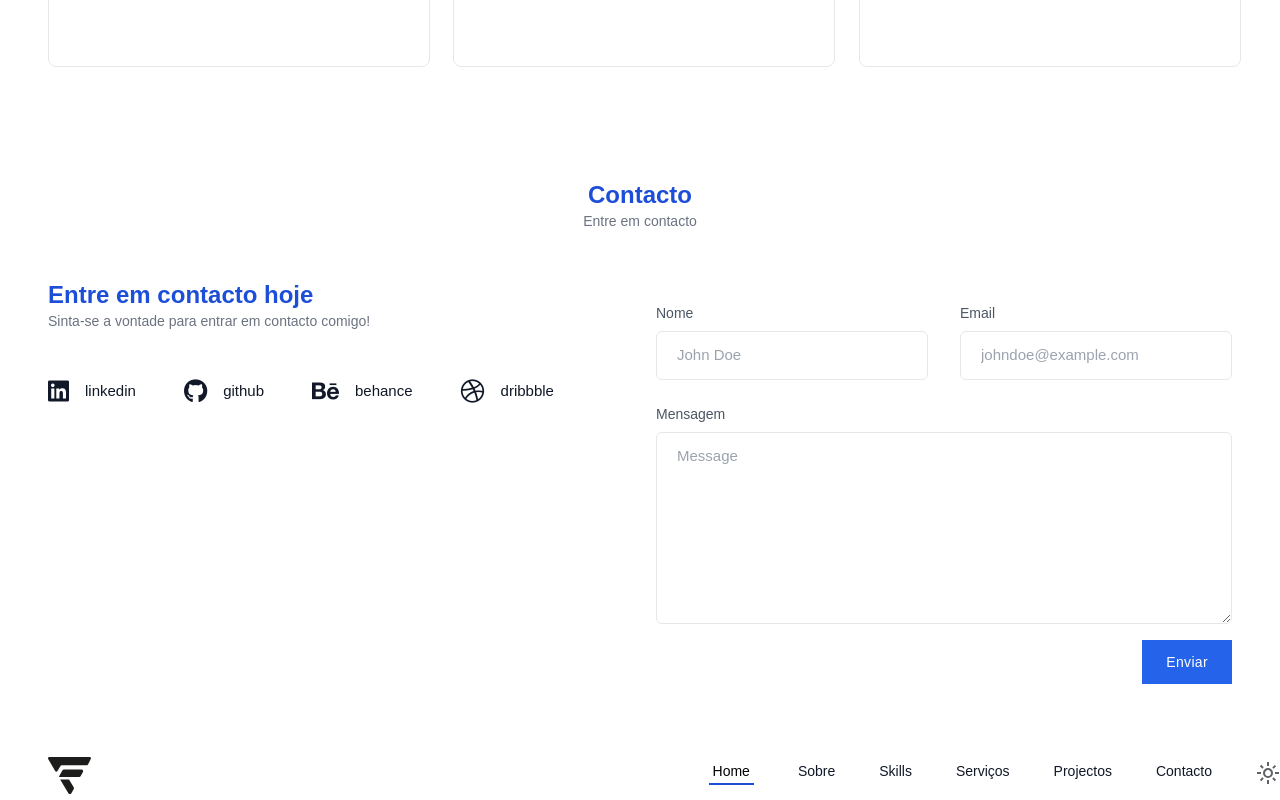
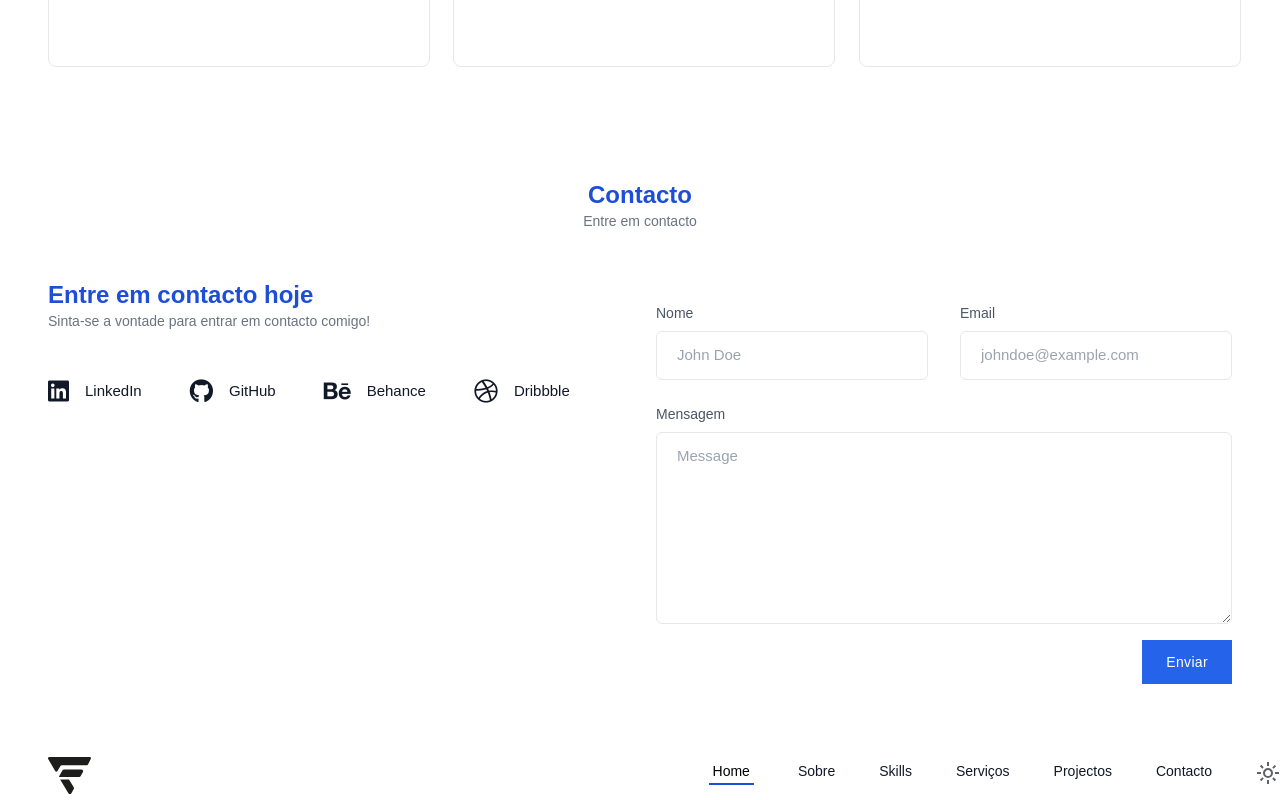
Before and after one commit to theablade/PortfolioDev, a Vue app: page / in a window 1280 px wide. Shown: the part 2433-3233 px from the top of the page. Built offline with nearby package versions, Linux system fonts and the light colour scheme.

Commit message:
update dark mode system

```diff
--- a/src/components/NavBarview.vue
+++ b/src/components/NavBarview.vue
@@ -161,6 +161,17 @@ const scrollToSection = (id) => {
   isMenuOpen.value = false;
   activeMenu.value = id.replace('#', '');
 };
+
+document.documentElement.classList.toggle(
+  "dark",
+  localStorage.theme === "dark" ||
+    (!("theme" in localStorage) && window.matchMedia("(prefers-color-scheme: dark)").matches),
+);
+
+localStorage.theme = "light";
+
+localStorage.theme = "dark";
+localStorage.removeItem("theme");
 </script>
 
 <style scoped>
--- a/src/views/HomeView.vue
+++ b/src/views/HomeView.vue
@@ -203,11 +203,11 @@
       </h1>
 
       <div>
-        <div class="skills mt-12">
-          <div class="languague grid sm:grid-cols- md:grid-cols-2 lg:grid-cols-3 gap-3 lg:gap-8">
+        <div class="skills mt-12 ">
+          <div class="languague grid sm:grid-cols-1 md:grid-cols-2 lg:grid-cols-3 gap-3 lg:gap-8">
 
             <div
-              class="card flex gap-4 w-[312px] h-[160px] lg:w-[382px] h-[150px]  p-8 bg-white rounded-lg border dark:bg-gray-800">
+              class="card flex gap-4 sm:w-[512px] md:w-[312px] h-[160px]  lg:w-[382px] h-[150px]  p-8 bg-white rounded-lg border dark:bg-gray-800">
               <font-awesome-icon :icon="['fas', 'globe']" class="bg-gray-100 p-2 rounded-full text-blue-700 text-3xl" />
               <div>
                 <h2 class="font-bold">Desenvolvimento Web</h2>
@@ -217,7 +217,7 @@
             </div>
 
             <div
-              class="card flex gap-4 w-[312px] h-[160px] lg:w-[382px] h-[150px]  p-8 bg-white rounded-lg border dark:bg-gray-800">
+              class="card flex gap-4 sm:w-[512px] md:w-[312px] h-[160px] lg:w-[382px] h-[150px]  p-8 bg-white rounded-lg border dark:bg-gray-800">
               <font-awesome-icon :icon="['fas', 'desktop']"
                 class="bg-gray-100 p-2 rounded-full text-blue-700 text-3xl" />
               <div>
@@ -228,7 +228,7 @@
             </div>
 
             <div
-              class="card flex gap-2 w-[312px] h-[160px] lg:w-[382px] h-[150px]  p-8 bg-white rounded-lg border dark:bg-gray-800">
+              class="card flex gap-2 sm:w-[512px] md:w-[312px] h-[160px] lg:w-[382px] h-[150px]  p-8 bg-white rounded-lg border dark:bg-gray-800">
               <font-awesome-icon :icon="['fas', 'user']" class="bg-gray-100 p-2 rounded-full text-blue-700 text-3xl" />
               <div>
                 <h2 class="font-bold">UI/UX Design</h2>
@@ -256,12 +256,12 @@
 
       <div>
         <div class="skills mt-12">
-          <div class="languague grid sm:grid-cols-2 md:grid-cols-3 lg:grid-cols-3 gap-3 lg:gap-8">
+          <div class="languague grid sm:grid-cols-1 md:grid-cols-3 lg:grid-cols-3 gap-3 lg:gap-8">
 
 
 
             <div
-              class="portfolio-card  flex gap-4 w-[312px] h-[250px] md:w-[382px] lg:h-[250px] lg:w-[382px] lg:h-[250px] p-3 bg-white rounded-lg border dark:bg-gray-800">
+              class="portfolio-card sm:w-[512px]  flex gap-4 md:w-[312px] h-[250px] md:w-[382px] lg:h-[250px] lg:w-[382px] lg:h-[250px] p-3 bg-white rounded-lg border dark:bg-gray-800">
 
 
               <div class="flex  flex-col justify-between p-2 leading-normal">
@@ -272,7 +272,7 @@
 
 
             <div
-              class="qfome-card group/item hover:bg-slate-600 hover:text-white transition-colors duration-300 card flex gap-4 w-[312px] h-[250px] md:w-[382px] lg:h-[250px] lg:w-[382px] lg:h-[250px] p-8 bg-white rounded-lg border dark:bg-gray-800">
+              class="qfome-card group/item  hover:bg-slate-600 hover:text-white transition-colors duration-300 card flex gap-4 sm:w-[512px] md:w-[312px] h-[250px] md:w-[382px] lg:h-[250px] lg:w-[382px] lg:h-[250px] p-8 bg-white rounded-lg border dark:bg-gray-800">
               <div></div>
               <div>
                 <a class="group/edit invisible group-hover/item:visible transition-opacity duration-300 ease-in-out"
@@ -288,7 +288,7 @@
 
 
             <div
-              class="mysong-card flex gap-4 w-[312px] h-[250px] md:w-[382px] lg:h-[250px]  lg:w-[382px] lg:h-[250px] p-8 bg-white rounded-lg border dark:bg-gray-800">
+              class="mysong-card flex sm:w-[512px] gap-4  md:w-[382px] lg:h-[250px]  lg:w-[382px] lg:h-[250px] p-8 bg-white rounded-lg border dark:bg-gray-800">
 
             </div>
 
@@ -309,47 +309,36 @@
         <div class="languague">
           <h1 class="text-sm md:text-2xl font-bold text-blue-700">Entre em contacto hoje</h1>
           <p class="text-sm text-gray-500">Sinta-se a vontade para entrar em contacto comigo!</p>
-          <div class="social-media2 flex gap-12 hidden md:block  mt-12">
 
-            <div class="flex gap-4  ">
+                <div class="social-media2 flex flex-col md:flex-row flex-wrap gap-6 md:gap-12 mt-12 items-start">
+                  <div class="flex items-center gap-2">
+                    <a href="https://www.linkedin.com/in/fernandomuethea/" target="_blank" class="flex items-center gap-2">
+                      <i class="fa-brands fa-linkedin text-2xl"></i>
+                      <span>LinkedIn</span>
+                    </a>
+                  </div>
 
-              <a href="https://www.linkedin.com/in/fernandomuethea/" target="_blank" class=" ">
-                <i class="fa-brands fa-linkedin text-2xl"></i>
-                linkedin
-              </a>
+                  <div class="flex items-center gap-2">
+                    <a href="https://github.com/theablade" target="_blank" class="flex items-center gap-2">
+                      <i class="fa-brands fa-github text-2xl"></i>
+                      <span>GitHub</span>
+                    </a>
+                  </div>
 
+                  <div class="flex items-center gap-2">
+                    <a href="https://www.behance.net/fernandomuethea" target="_blank" class="flex items-center gap-2">
+                      <i class="fa-brands fa-behance text-2xl"></i>
+                      <span>Behance</span>
+                    </a>
+                  </div>
 
-            </div>
-            <div class="flex gap-4 ">
-
-              <a href="https://github.com/theablade" target="_blank" class=" ">
-                <i class="fa-brands fa-github text-2xl"></i>
-                github
-              </a>
-
-            </div>
-            <div class="flex gap-4 ">
-
-              <a href="https://www.behance.net/fernandomuethea" class=" ">
-                <i class="fa-brands fa-behance text-2xl"></i>
-                behance
-              </a>
-
-            </div>
-            <div class="flex gap-4 ">
-
-
-              <a href="https://dribbble.com/turasdesigner" class=" ">
-                <i class="fa-brands fa-dribbble text-2xl"></i>
-                dribbble
-              </a>
-
-            </div>
-
-
-
-
-          </div>
+                  <div class="flex items-center gap-2">
+                    <a href="https://dribbble.com/turasdesigner" target="_blank" class="flex items-center gap-2">
+                      <i class="fa-brands fa-dribbble text-2xl"></i>
+                      <span>Dribbble</span>
+                    </a>
+                  </div>
+                </div>
 
 
 
```
